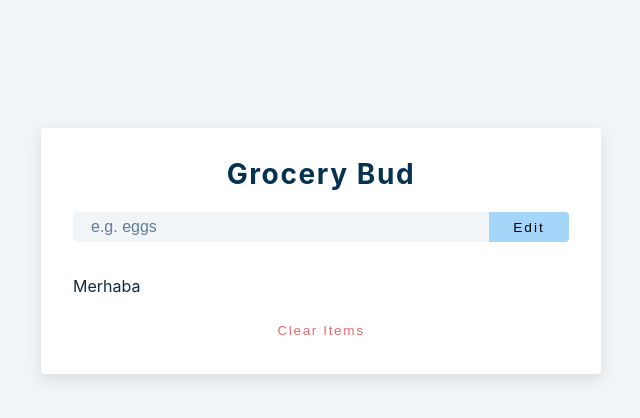
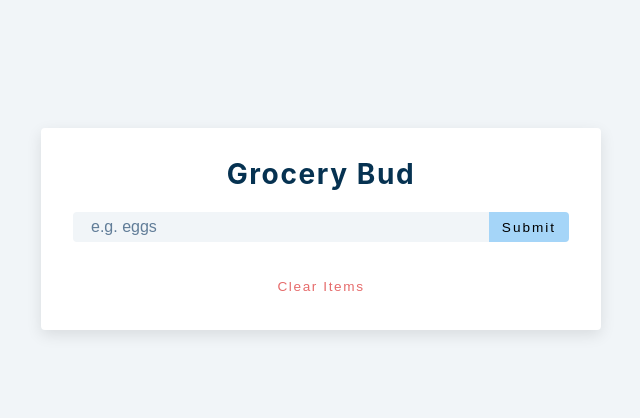
Before and after one commit to veyseltosun/react-grocery-bud, a React (Create React App) app in the folder grocery/: page / in a window 1280 px wide. Shown: the top 418 px of the page, without its empty margins (319-959 px from the left). Built offline with nearby package versions, Linux system fonts and the light colour scheme.

Commit message:
list mapping

```diff
--- a/grocery/src/App.js
+++ b/grocery/src/App.js
@@ -1,6 +1,7 @@
 import { useState, useEffect } from 'react';
 import List from "./List";
 import Alert from "./Alert";
+
 
 const getLocalStorage = () =>{
   let list = localStorage.getItem("list");
@@ -22,13 +23,25 @@
 function App() {
   const [name, setName] = useState("");
   const [list, setList] = useState(getLocalStorage());
-  const [isEditing, setIsEditing] = useState(true);
+  const [isEditing, setIsEditing] = useState(false);
   const [editID, setEditID] = useState(null);
   const [alert, setAlert] = useState({show:false, msg: "", type: ""});
   const handleSubmit = (e) =>{
     e.preventDefault();
-    console.log("on submit work")
+    if (!name){
+      // display alert
+    }
+    else if(name && isEditing){
+      // deal with editing
+    }
+    else{
+      // show alert
+      const newItem = {id: new Date().getTime().toString(), title:name }
+      setList([...list, newItem]);
+      setName("");
+
   }
+}
   return(
     <section className='section-center'>
       <form className="grocery-form" onSubmit={handleSubmit}>
@@ -40,12 +53,11 @@
         </div>
       </form>
       <div className='grocery-container'>
-        <List></List>
+        <List items={list}/>
         <button className='clear-btn'>clear items</button>
       </div>
 
     </section>
   )
 }
-
-export default App
+export default App;
--- a/grocery/src/List.js
+++ b/grocery/src/List.js
@@ -1,8 +1,17 @@
 import React from 'react';
 import {FaEdit, FaTrash} from "react-icons/fa";
-const List = () => {
+const List = ({items}) => {
   return (
-    <div>Merhaba</div>
+    <div className='grocery-list'>
+      {items.map((item)=>{
+        const {id, title}= item
+        return(
+          <article className='grocery-item' key={id}>
+            <p className='title'>{title}</p>
+          </article>
+        )
+      })}
+    </div>
 
     )
 }
```
